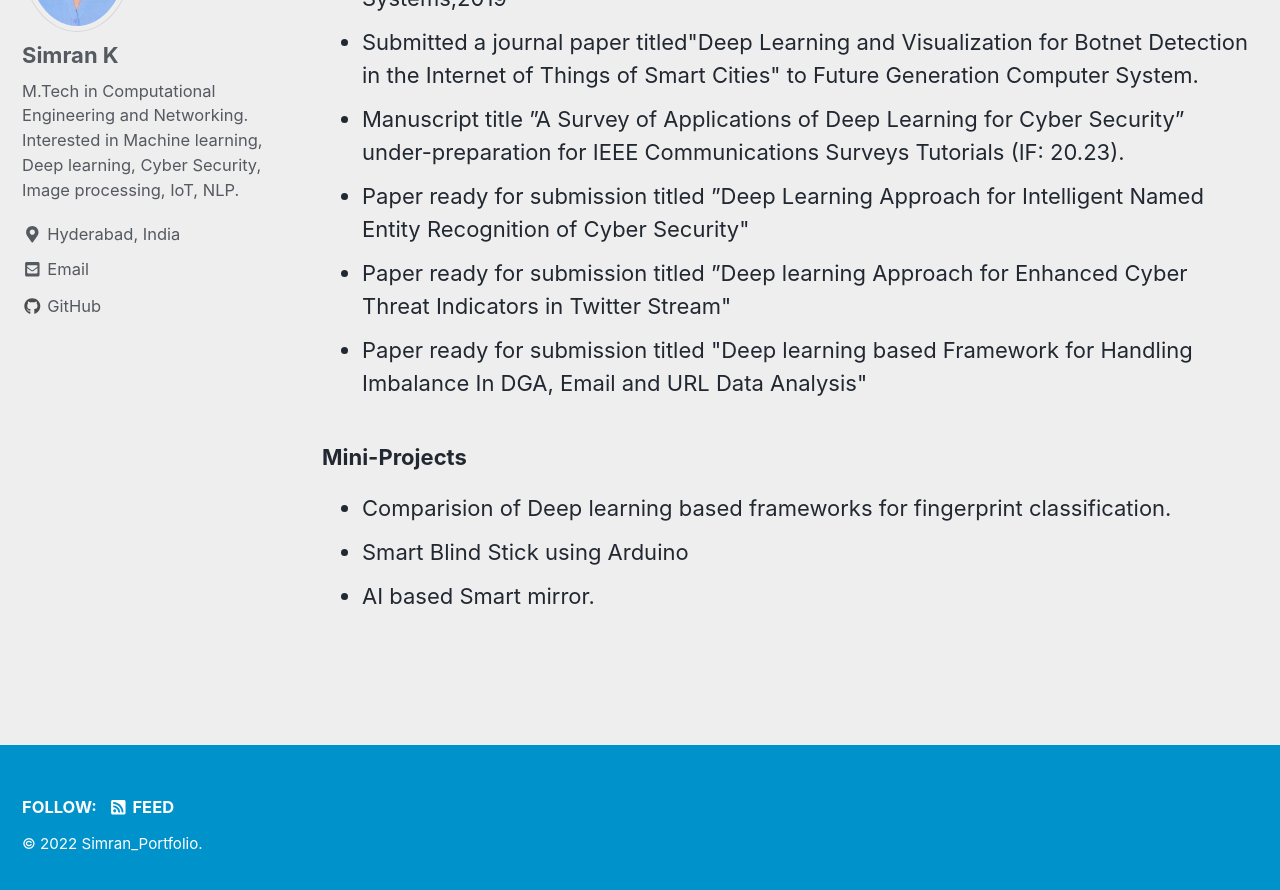
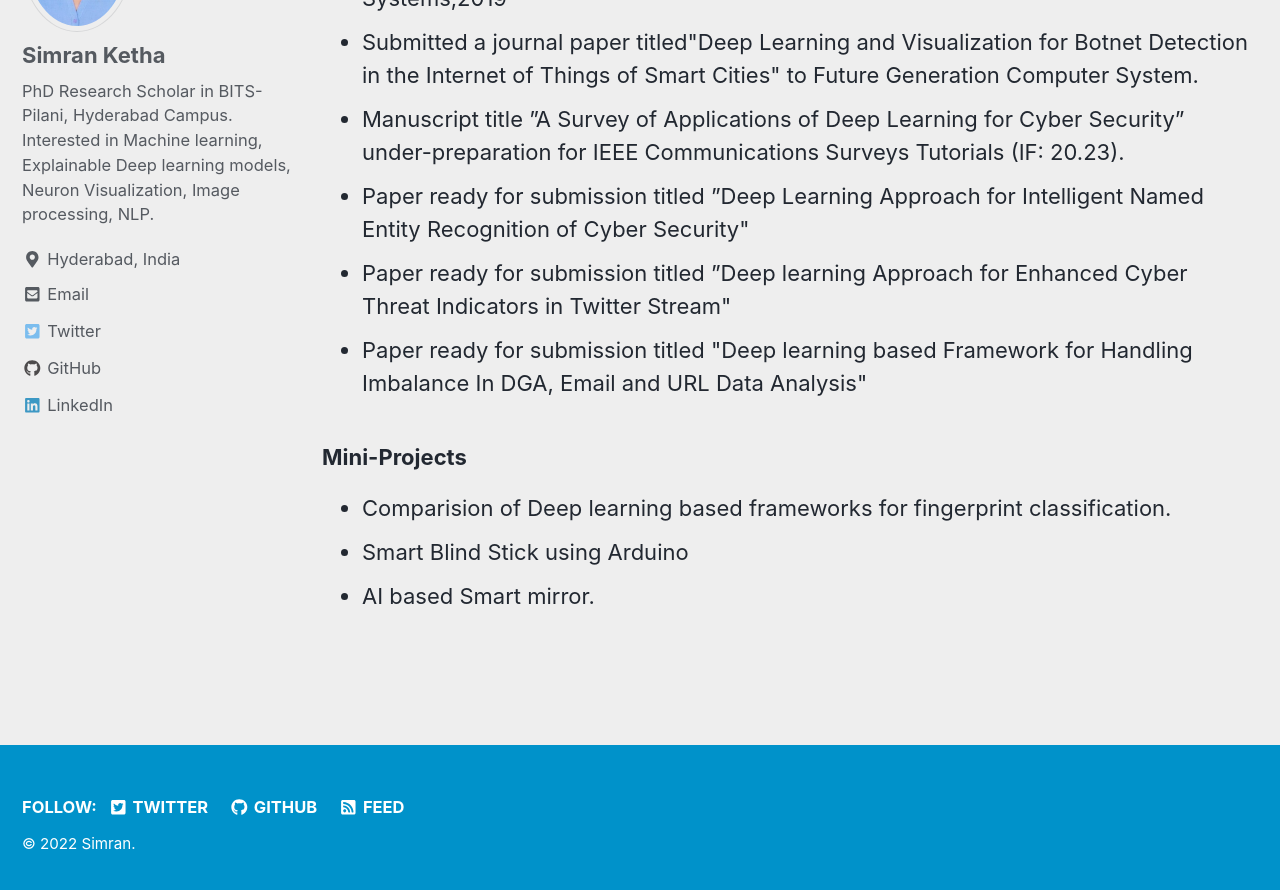
Before and after one commit to simranketha/simranketha.github.io, a Jekyll site: the page built from index.html, in a window 1280 px wide and 900 px high, scrolled down 391 px. Shown: the top 890 px of the window. Built offline with Jekyll 4.4.1, drawn with Linux system fonts in a browser that asks for light colours; cached includes are drawn as plain includes; the list of posts is cut into pages by our own code; some of the changed text lies outside the part shown.

Commit message:
Update _config.yml

```diff
--- a/_config.yml
+++ b/_config.yml
@@ -16,16 +16,16 @@ minimal_mistakes_skin    : "air" #"default"  "air", "aqua", "contrast", "dark",
 
 # Site Settings
 locale                   : "en-US"
-title                    : "Datascience Portfolio"
+title                    : "Simran Ketha"
 title_separator          : "-"
-name                     : "Simran_Portfolio"
-description              : "Datascience Portfolio"
+name                     : "Simran"
+description              : "Simran Ketha"
 url                      : # the base hostname & protocol for your site e.g. "https://mmistakes.github.io"
 baseurl                  : # the subpath of your site, e.g. "/blog"
 repository               : # GitHub username/repo-name e.g. "mmistakes/minimal-mistakes"
 teaser                   : # path of fallback teaser image, e.g. "/assets/images/500x300.png"
-logo                     : # path of logo image to display in the masthead, e.g. "/assets/images/88x88.png"
-masthead_title           : # overrides the website title displayed in the masthead, use " " for no title
+logo                     : "/assets/images/brain-learning.jpg"
+masthead_title           : " Simran Ketha"
 # breadcrumbs            : false # true, false (default)
 words_per_minute         : 200
 comments:
@@ -106,9 +106,9 @@ analytics:
 
 # Site Author
 author:
-  name             : "Simran K"
+  name             : "Simran Ketha"
   avatar           : "/assets/simi_pic_final.jpg"
-  bio              : "M.Tech in Computational Engineering and Networking. Interested in Machine learning, Deep learning, Cyber Security, Image processing, IoT, NLP. "
+  bio              : "PhD Research Scholar in BITS-Pilani, Hyderabad Campus. Interested in Machine learning, Explainable Deep learning models, Neuron Visualization, Image processing, NLP. "
   location         : "Hyderabad, India"
   email            :
   links            :
@@ -120,7 +120,7 @@ author:
       # url: "https://your-website.com"
     - label: "Twitter"
       icon: "fab fa-fw fa-twitter-square"
-      # url: "https://twitter.com/"
+      url: "@Simran_Ketha"
     - label: "Facebook"
       icon: "fab fa-fw fa-facebook-square"
       # url: "https://facebook.com/"
@@ -133,6 +133,9 @@ author:
     - label: "Kaggle"
       icon: "fab fa-fw fa-kaggle"
       #url:
+    - label: "LinkedIn"
+      icon: "fab fa-fw fa-linkedin"
+      url: "https://linkedin/in/simranketha"
 
 
 # Site Footer
@@ -140,13 +143,13 @@ footer:
   links:
     - label: "Twitter"
       icon: "fab fa-fw fa-twitter-square"
-      # url:
+      url: "@Simran_Ketha"
     - label: "Facebook"
       icon: "fab fa-fw fa-facebook-square"
       # url:
     - label: "GitHub"
       icon: "fab fa-fw fa-github"
-      # url:
+      url: "https://github.com/simranketha"
     - label: "GitLab"
       icon: "fab fa-fw fa-gitlab"
       # url:
```
